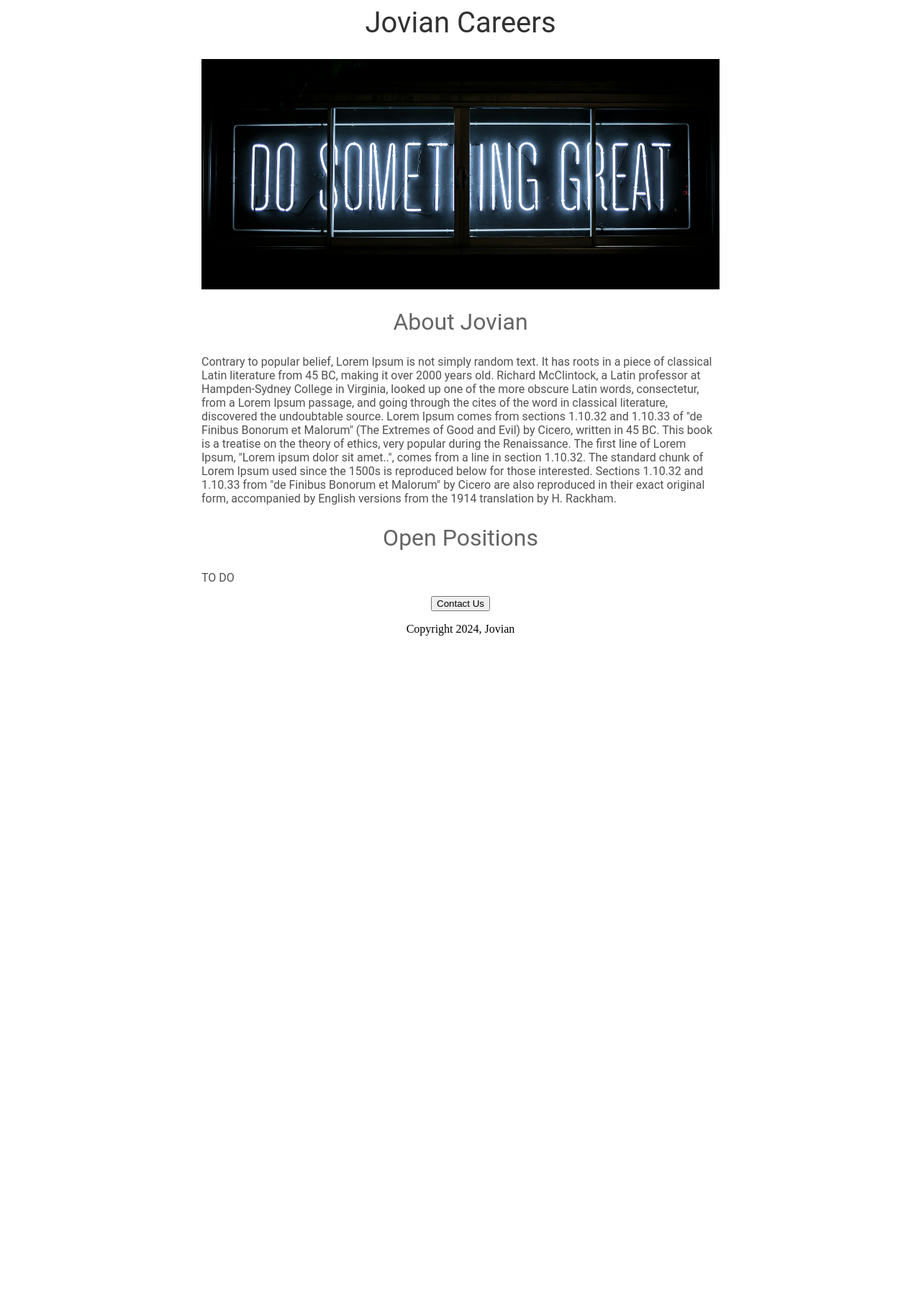
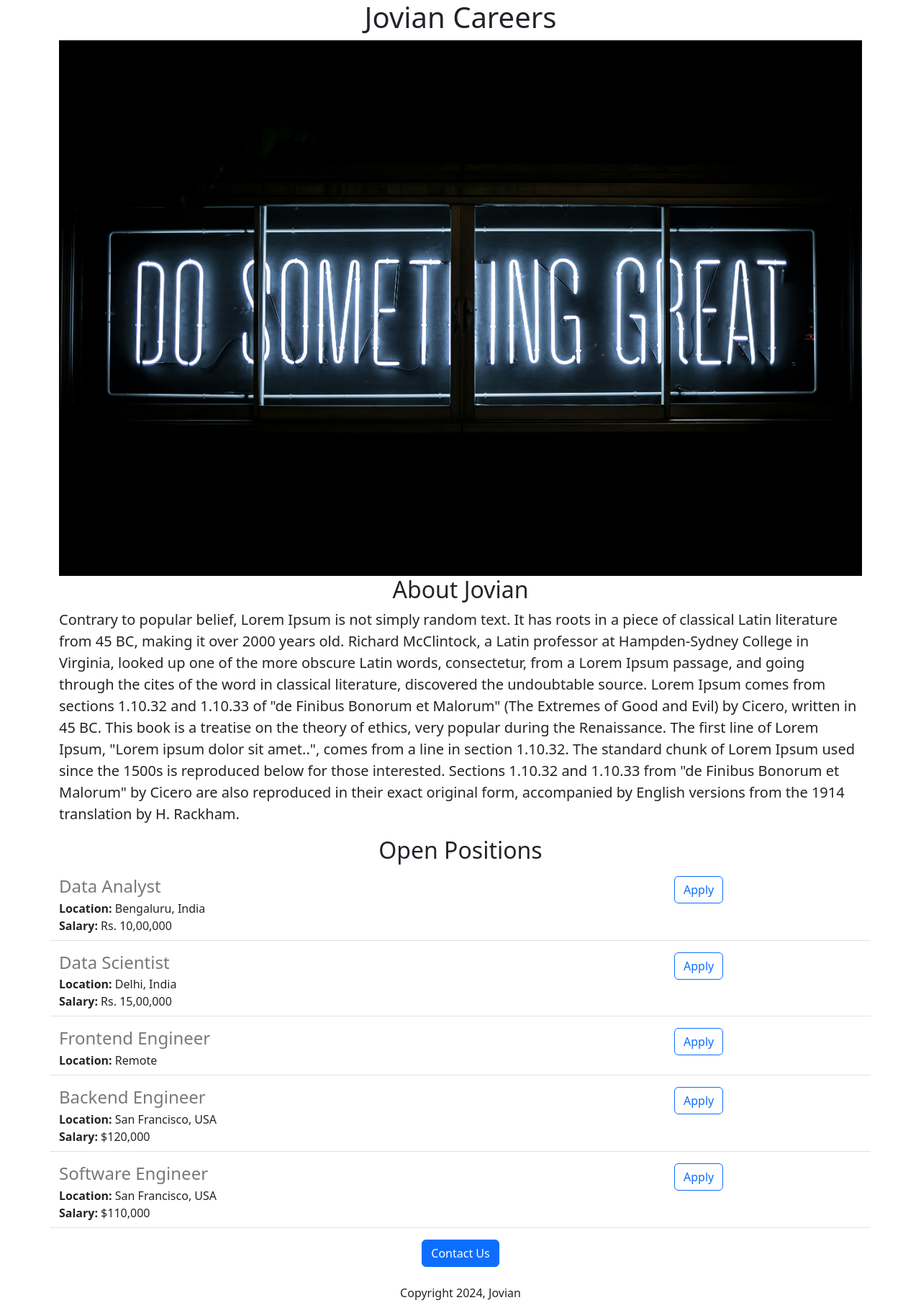
Before and after one commit to sang105/FlaskIntro, a Flask app: page / in a window 1280 px wide. Shown: the whole page at 72% size. Before the commit the page ends 883 px from the top, so only its background shows below. Run offline with Flask 3, Linux system fonts and the light colour scheme.

Commit message:
Added dynamic data and api route

```diff
--- a/app.py
+++ b/app.py
@@ -1,10 +1,49 @@
-from flask import Flask, render_template
+from flask import Flask, render_template, jsonify
 
 app = Flask(__name__)
 
+
+JOBS = [
+  {
+    'id': 1,
+    'title': 'Data Analyst',
+    'location': 'Bengaluru, India',
+    'salary': 'Rs. 10,00,000'
+  },
+  {
+    'id': 2,
+    'title': 'Data Scientist',
+    'location': 'Delhi, India',
+    'salary': 'Rs. 15,00,000'
+  },
+  {
+    'id': 3,
+    'title': 'Frontend Engineer',
+    'location': 'Remote'
+  },
+  {
+    'id': 4,
+    'title': 'Backend Engineer',
+    'location': 'San Francisco, USA',
+    'salary': '$120,000'
+  },
+  {
+    'id': 5,
+    'title': 'Software Engineer',
+    'location': 'San Francisco, USA',
+    'salary': '$110,000'
+  }
+]
+
 @app.route("/")
 def hello():
-    return render_template("home.html")
+    return render_template("home.html",
+                           jobs=JOBS)
+
+@app.route("/api/jobs")
+def list_jobs():
+    return jsonify(JOBS)
+
 
 if __name__ == '__main__':
   app.run(host='0.0.0.0', port=8080, debug=True)
--- a/templates/home.html
+++ b/templates/home.html
@@ -1,54 +1,34 @@
 <!DOCTYP html>
 <html>
   <head>
+    <meta charset="utf-8">
+    <meta name="viewport" content="width=device-width, initial-scale=1">
     <title>Jovian Careers</title>
+    <link href="https://cdn.jsdelivr.net/npm/bootstrap@5.3.3/dist/css/bootstrap.min.css" rel="stylesheet" integrity="sha384-QWTKZyjpPEjISv5WaRU9OFeRpok6YctnYmDr5pNlyT2bRjXh0JMhjY6hW+ALEwIH" crossorigin="anonymous">
     <style>
-      h1 {
-        font-size: 40px;
-        font-family: Roboto;
-        font-weight: normal;
-        color: rgb(50,50,50);
-        text-align: center;
-      }
-
-      #bannerImg {
+      # {
+        height: 100%;
         width: 100%;
-        height: 320px;
         object-fit: cover;
-      }
-
-      h2 {
-        font-family: Roboto;
-        font-size: 32px;
-        color: rgb(100,100,100);
-        text-align: center;
-        font-weight: normal;
-      }
-
-      .bodytext {
-        font-family: roboto;
-        color: rgb(80, 80, 80);
-      }
-
-      #container {
-        max-width: 720px;
-        margin: 0 auto;
       }
     </style>
   </head>
   <body>
-    <div id="container">
-      <h1>Jovian Careers</h1>
-      <img id="bannerImg" src="https://157d185f-5500-4861-a56b-1e4d360c36db-00-3drrhfjizv0ce.spock.replit.dev/static/banneer.jpg" alt="banner" />
-      <h2>About Jovian</h2>
-      <p class="bodytext">Contrary to popular belief, Lorem Ipsum is not simply random text. It has roots in a piece of classical Latin literature from 45 BC, making it over 2000 years old. Richard McClintock, a Latin professor at Hampden-Sydney College in Virginia, looked up one of the more obscure Latin words, consectetur, from a Lorem Ipsum passage, and going through the cites of the word in classical literature, discovered the undoubtable source. Lorem Ipsum comes from sections 1.10.32 and 1.10.33 of "de Finibus Bonorum et Malorum" (The Extremes of Good and Evil) by Cicero, written in 45 BC. This book is a treatise on the theory of ethics, very popular during the Renaissance. The first line of Lorem Ipsum, "Lorem ipsum dolor sit amet..", comes from a line in section 1.10.32.
-
+    <div class="container">
+      <h1 class="text-center">Jovian Careers</h1>
+      <img id="banner" class="img-fluid" src="https://157d185f-5500-4861-a56b-1e4d360c36db-00-3drrhfjizv0ce.spock.replit.dev/static/banneer.jpg" alt="banner" />
+      <h2 class="text-center" class="mt-2 mb-4">About Jovian</h2>
+      <p class="lead">Contrary to popular belief, Lorem Ipsum is not simply random text. It has roots in a piece of classical Latin literature from 45 BC, making it over 2000 years old. Richard McClintock, a Latin professor at Hampden-Sydney College in Virginia, looked up one of the more obscure Latin words, consectetur, from a Lorem Ipsum passage, and going through the cites of the word in classical literature, discovered the undoubtable source. Lorem Ipsum comes from sections 1.10.32 and 1.10.33 of "de Finibus Bonorum et Malorum" (The Extremes of Good and Evil) by Cicero, written in 45 BC. This book is a treatise on the theory of ethics, very popular during the Renaissance. The first line of Lorem Ipsum, "Lorem ipsum dolor sit amet..", comes from a line in section 1.10.32.
       The standard chunk of Lorem Ipsum used since the 1500s is reproduced below for those interested. Sections 1.10.32 and 1.10.33 from "de Finibus Bonorum et Malorum" by Cicero are also reproduced in their exact original form, accompanied by English versions from the 1914 translation by H. Rackham.</p>
-      <h2>Open Positions</h2>
-      <p class="bodytext">TO DO</p>
+      <h2 class="text-center" clas="mt2 mb-4">Open Positions</h2>
+      <p>
+        {% for job in jobs %}
+          {% include 'jobitem.html' %}
+        {% endfor %}
+      </p>
       <div style="text-align:center;">
-        <button>Contact Us</button>
-        <p>Copyright 2024, Jovian</p>
+        <button class="btn btn-primary">Contact Us</button>
+        <p class="mt-4">Copyright 2024, Jovian</p>
       </div>
     </div>
   </body>
--- /dev/null
+++ b/templates/jobitem.html
@@ -0,0 +1,18 @@
+<div class="border-bottom row" style="margin-bottom:16px; padding-bottom:8px;">
+  <div class="col-md-9">
+    <h4 style="color:rgb(120,120,120); margin-bottom:4px;">
+      {{ job['title'] }}
+    </h4>
+    <div>
+      <b>Location:</b> {{ job['location'] }}
+    </div>
+    {% if 'salary' in job %}
+    <div>
+      <b>Salary:</b> {{ job['salary'] }}
+    </div>
+    {% endif %}
+  </div>
+  <div class="col-md-3">
+    <button type="button" class="btn btn-outline-primary">Apply</button>
+  </div>
+</div>
```
